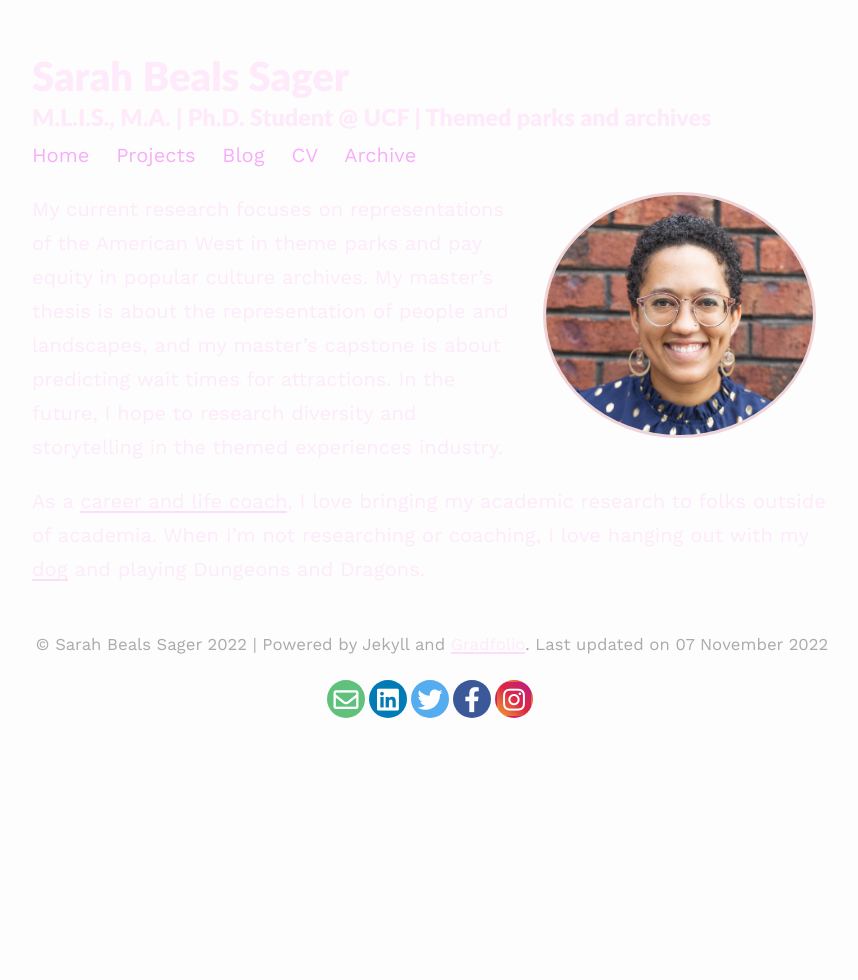
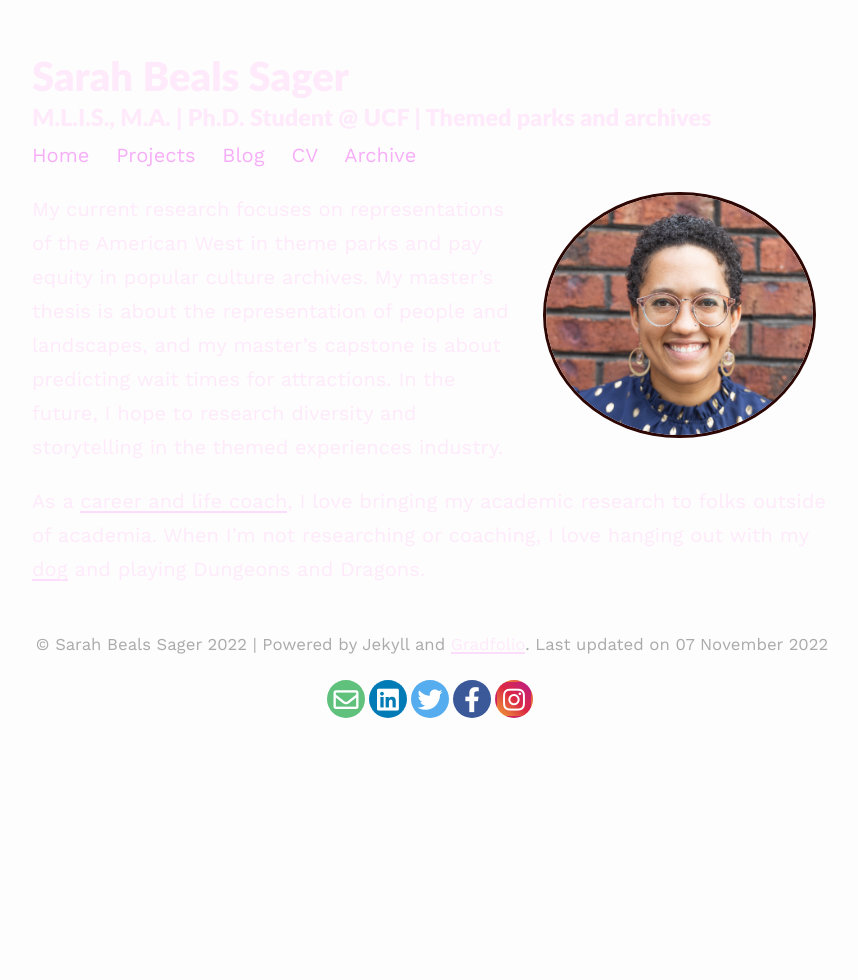
Before and after one commit to ThatGryffindork/gradfolio2022, a Jekyll site: the page built from index.md, in a window 1280 px wide. Shown: the whole page, without its empty margins (208-1066 px from the left). Built offline with Jekyll 4.4.1, drawn with Linux system fonts in a browser that asks for light colours; nearby versions of some CDN libraries.

Commit message:
Update variables.scss

```diff
--- a/assets/css/_sass/variables.scss
+++ b/assets/css/_sass/variables.scss
@@ -5,14 +5,14 @@
 $base-line-height: 1.7;
 
 $spacing-unit:     30px;
-$light-gray: #efd3d7;
-$text-color:       #2c0703;
+$light-gray: #2c0703;
+$text-color:       rgb(240, 173, 218);
 $background-color: #8e9aaf;
 $brand-color:      #f7aef8;
 
 // Color scheme for light
 $body-bg: #fdfdfd;
-$projectbox: #cbc0d3;
+$projectbox: #2c0703;
 $text-color: #feeafa;
 
 // Color scheme for dark modes
```
